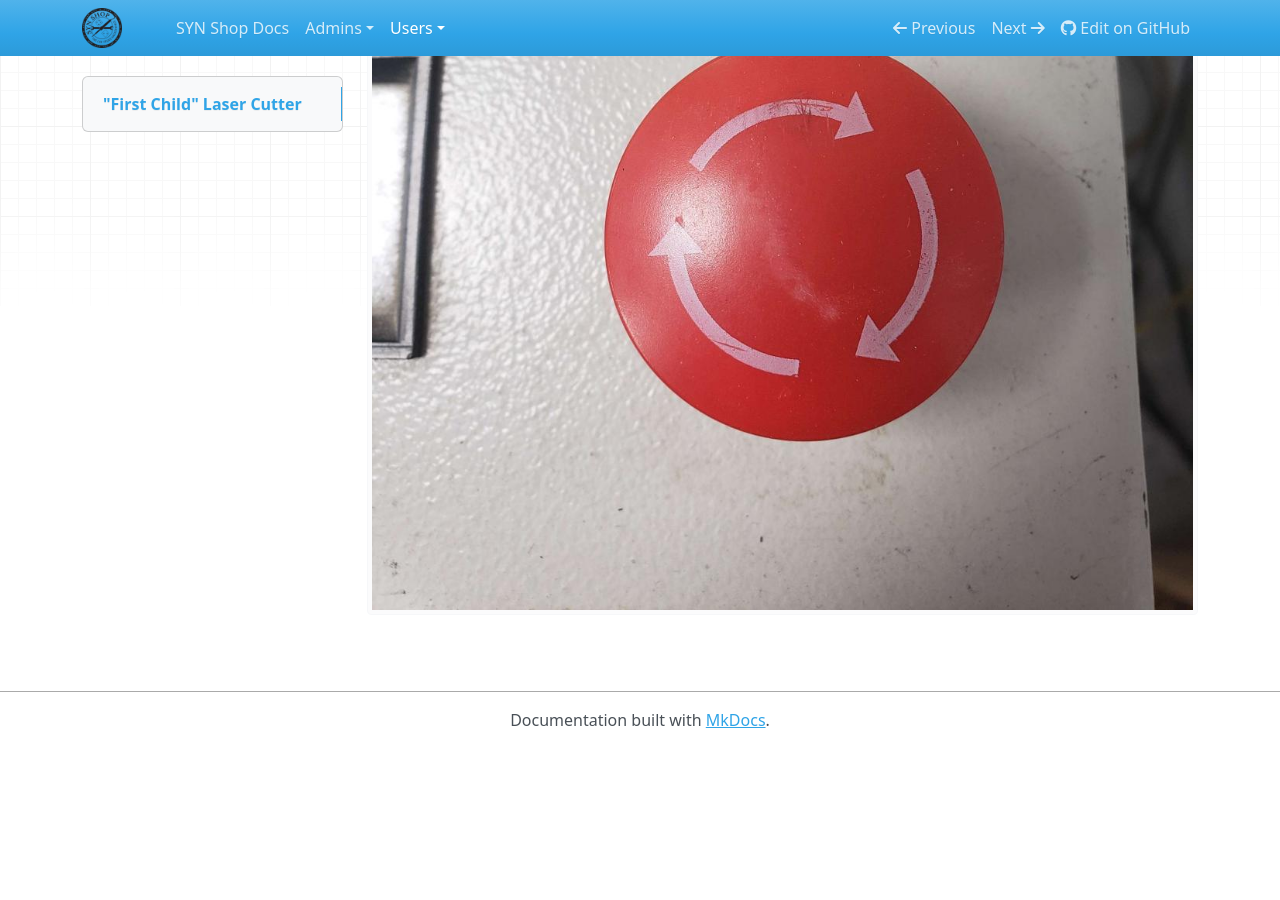
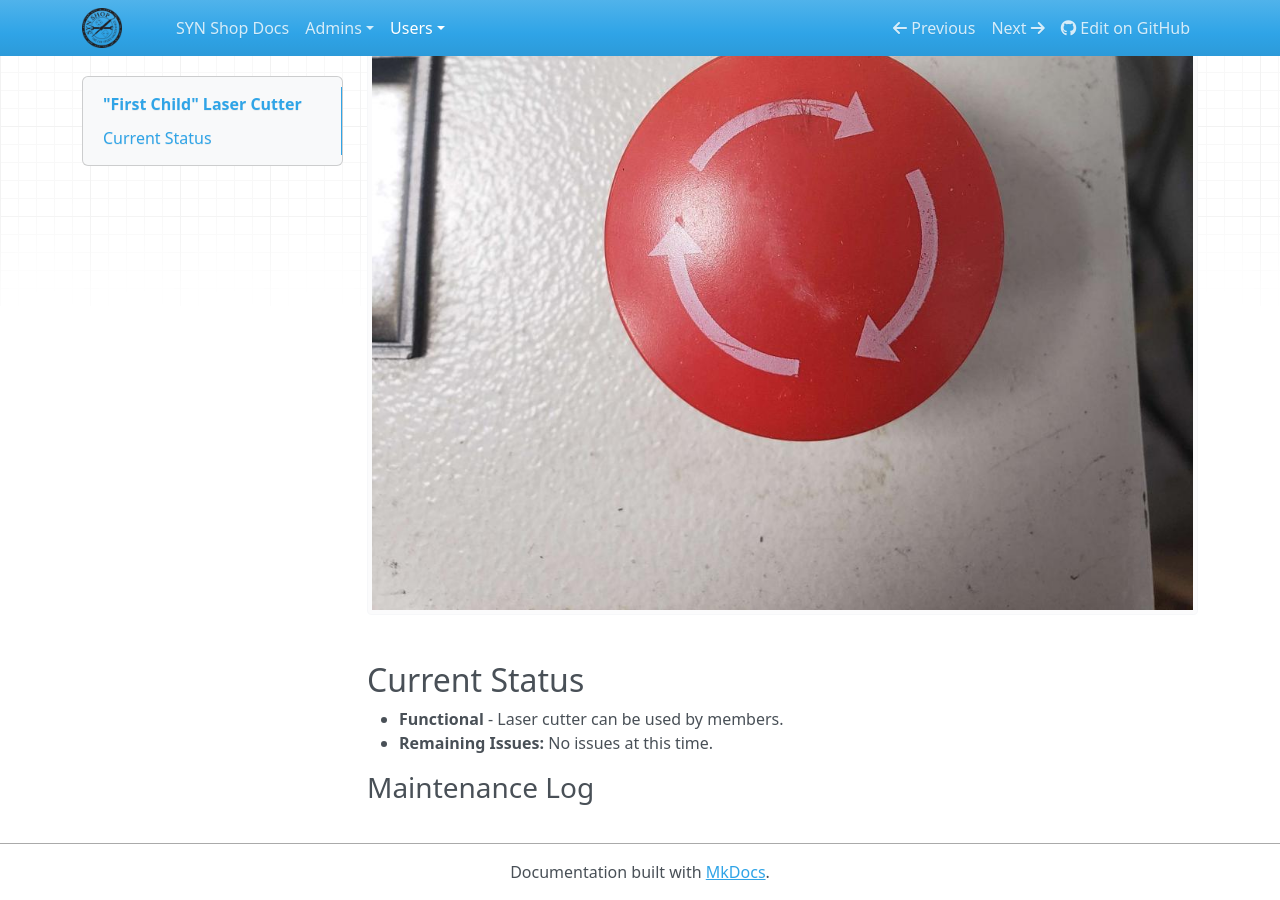
Before and after one commit to synshop/rtfm, an MkDocs documentation site: the page built from docs/users/Equipment/First Child Laser Cutter.md, in a window 1280 px wide and 900 px high, scrolled down 1912 px. Built offline with MkDocs 1.6.1, drawn with Linux system fonts in a browser that asks for light colours; nearby versions of some CDN libraries; before the commit the page ends 2660 px from its top, so only the background shows below that.

Commit message:
Update First Child Laser Cutter.md

```diff
--- a/docs/users/Equipment/First Child Laser Cutter.md
+++ b/docs/users/Equipment/First Child Laser Cutter.md
@@ -7,3 +7,10 @@
 
 ![ ](images/lasercutters/first.child.far.jpg)
 ![ ](images/lasercutters/first.child.close.jpg)
+
+## Current Status
+
+- **Functional** - Laser cutter can be used by members.
+- **Remaining Issues:** No issues at this time.
+
+### Maintenance Log
```
